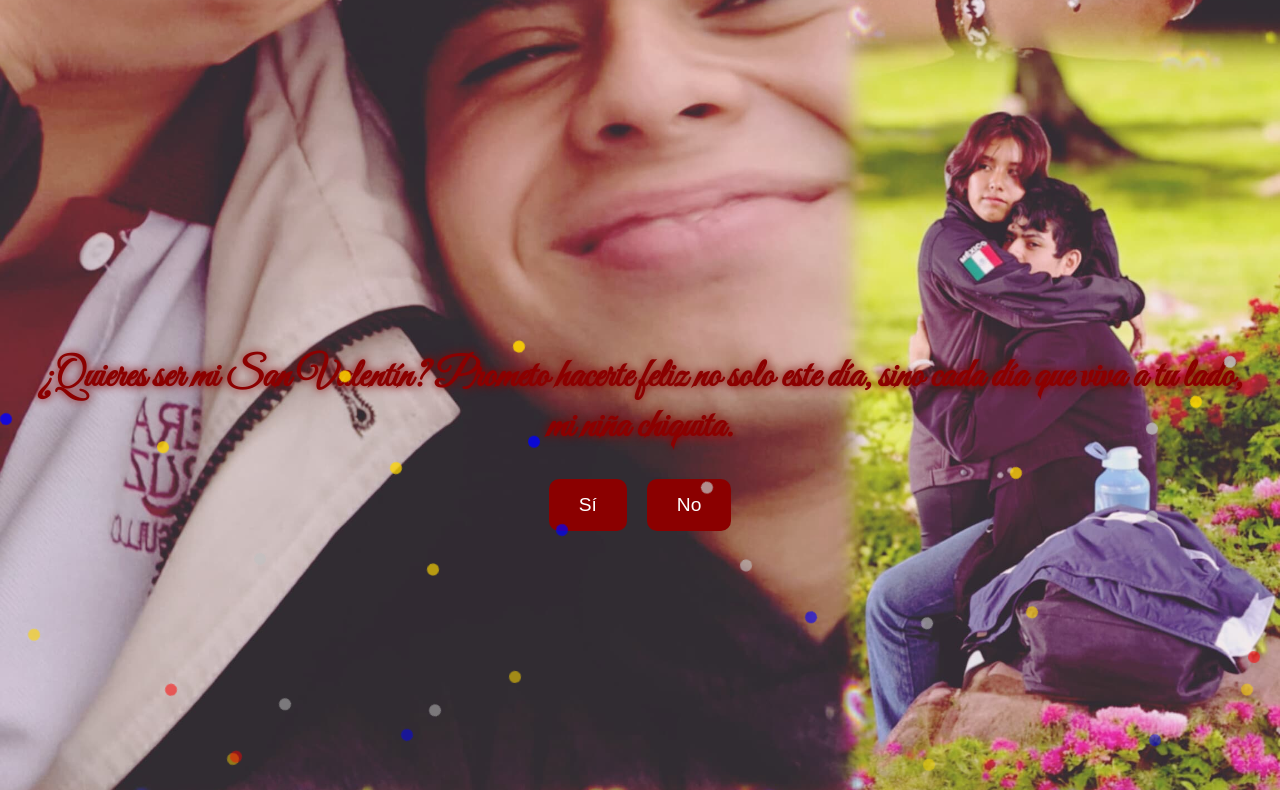
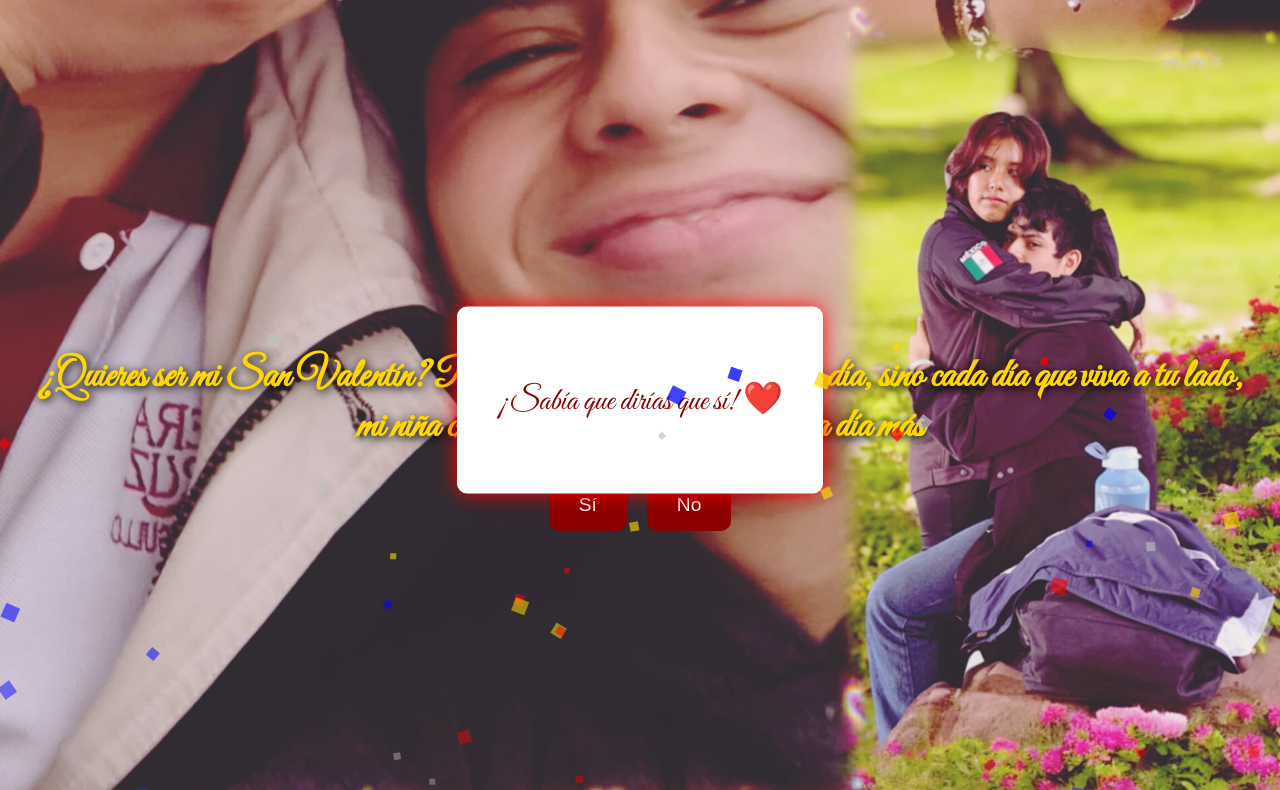
Before and after one commit to Shazamnigxy/Yanay.github.io, a plain HTML site: page index.html in a window 1280 px wide. Both pictures are taken after a click on the button "Sí". Shown: the top 790 px of the page. Drawn offline with Linux system fonts and the light colour scheme.

Commit message:
Update index.html

```diff
--- a/index.html
+++ b/index.html
@@ -17,19 +17,26 @@
             background-position: center;
             text-align: center;
             font-family: 'Great Vibes', cursive;
-            color: darkred;
+            color: #FFD700; /* Color dorado */
             padding: 20px;
             transition: background-image 2s ease-in-out;
-            overflow: hidden;
         }
         h1 {
             font-size: 2.5em;
-            text-shadow: 0px 0px 10px darkred;
+            text-shadow: 2px 2px 10px black;
+            font-weight: bold;
         }
         @media (max-width: 600px) {
             h1 {
-                font-size: 1.8em;
+                font-size: 1.8em; /* Más pequeño en móviles */
             }
+        }
+        #mensaje {
+            font-size: 2em;
+            font-weight: bold;
+            display: none;
+            opacity: 0;
+            transition: opacity 2s ease-in-out;
         }
         .buttons {
             display: flex;
@@ -51,35 +58,57 @@
         }
         .confetti {
             position: absolute;
-            width: 12px;
-            height: 12px;
-            border-radius: 50%;
-            opacity: 0.9;
-            animation: fall linear forwards;
+            width: 10px;
+            height: 10px;
+            background: red;
+            opacity: 0.8;
+            animation: fall linear infinite;
         }
         @keyframes fall {
             from { transform: translateY(-100px) rotate(0deg); }
-            to { transform: translateY(100vh) rotate(720deg); opacity: 0; }
+            to { transform: translateY(100vh) rotate(360deg); opacity: 0; }
         }
-        #mensaje {
+        .modal {
+            display: none;
+            position: fixed;
+            top: 50%;
+            left: 50%;
+            transform: translate(-50%, -50%) scale(0.8);
+            background-color: white;
+            color: darkred;
+            padding: 40px;
+            border-radius: 10px;
+            box-shadow: 0px 0px 20px red;
+            text-align: center;
             font-size: 2em;
-            font-weight: bold;
-            display: none;
             opacity: 0;
-            transition: opacity 2s ease-in-out;
+            transition: opacity 0.5s ease-in-out, transform 0.5s ease-in-out;
+        }
+        .modal.show {
+            display: block;
+            opacity: 1;
+            transform: translate(-50%, -50%) scale(1);
+        }
+        .modal.hide {
+            opacity: 0;
+            transform: translate(-50%, -50%) scale(0.8);
+            transition: opacity 0.5s ease-in-out, transform 0.5s ease-in-out;
         }
         #no-button {
-            transition: opacity 1s ease-in-out, transform 0.5s ease-in-out;
+            transition: opacity 2s ease-in-out, transform 0.5s ease-in-out;
         }
     </style>
 </head>
 <body>
-    <h1>¿Quieres ser mi San Valentín? Prometo hacerte feliz no solo este día, sino cada día que viva a tu lado, mi niña chiquita.</h1>
+    <h1>¿Quieres ser mi San Valentín? Prometo hacerte feliz no solo este día, sino cada día que viva a tu lado, mi niña chiquita. Quiero enamorarte cada día más</h1>
     <div class="buttons">
         <button id="yes-button">Sí</button>
         <button id="no-button" onclick="desaparecerNo()">No</button>
     </div>
     <p id="mensaje">No te podrás escapar de mí, tu alma ya me pertenece...</p>
+    <div id="modal" class="modal" onclick="cerrarModal()">
+        <p>¡Sabía que dirías que sí! ❤️</p>
+    </div>
     <audio id="audio" src="foryou.mp3"></audio>
 
     <script>
@@ -87,24 +116,18 @@
             document.getElementById("audio").play();
             lanzarConfeti();
             document.body.style.backgroundImage = "url('bodyrosa.jpg')";
+            abrirModal();
         });
 
-        function lanzarConfeti() {
-            let cantidadConfeti = 200;
-            let intervalo = 50; // Cada partícula aparece con 50ms de diferencia
+        function abrirModal() {
+            let modal = document.getElementById("modal");
+            modal.classList.add("show");
+        }
 
-            for (let i = 0; i < cantidadConfeti; i++) {
-                setTimeout(() => {
-                    let confetti = document.createElement("div");
-                    confetti.className = "confetti";
-                    confetti.style.left = Math.random() * 100 + "vw";
-                    confetti.style.backgroundColor = ["red", "blue", "silver", "gold"][Math.floor(Math.random() * 4)];
-                    confetti.style.animationDuration = (Math.random() * 1 + 4) + "s";
-                    confetti.style.animationTimingFunction = "ease-out";
-                    document.body.appendChild(confetti);
-                    setTimeout(() => confetti.remove(), 5000);
-                }, i * intervalo);
-            }
+        function cerrarModal() {
+            let modal = document.getElementById("modal");
+            modal.classList.add("hide");
+            setTimeout(() => modal.classList.remove("show", "hide"), 500);
         }
 
         function desaparecerNo() {
@@ -115,6 +138,26 @@
             setTimeout(() => mensaje.style.opacity = "1", 500);
             setTimeout(() => noButton.style.display = "none", 2000);
         }
+
+        function lanzarConfeti() {
+            let count = 0;
+            let interval = setInterval(() => {
+                if (count >= 100) {
+                    clearInterval(interval);
+                    return;
+                }
+                let confetti = document.createElement("div");
+                confetti.className = "confetti";
+                confetti.style.left = Math.random() * 100 + "vw";
+                confetti.style.backgroundColor = ["red", "blue", "silver", "gold"][Math.floor(Math.random() * 4)];
+                confetti.style.animationDuration = (Math.random() * 3 + 2) + "s"; // Caída más lenta (2 a 5 seg)
+                confetti.style.width = Math.random() * 10 + 5 + "px";
+                confetti.style.height = confetti.style.width;
+                document.body.appendChild(confetti);
+                setTimeout(() => confetti.remove(), 5000);
+                count++;
+            }, 50); // Confeti cae en cascada poco a poco
+        }
     </script>
 </body>
 </html>
```
